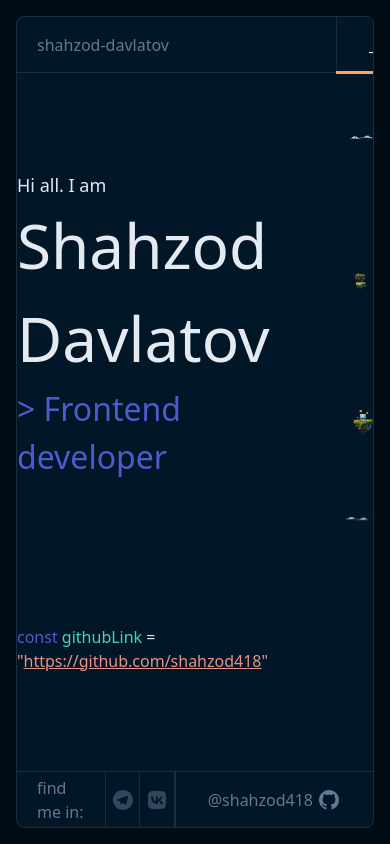
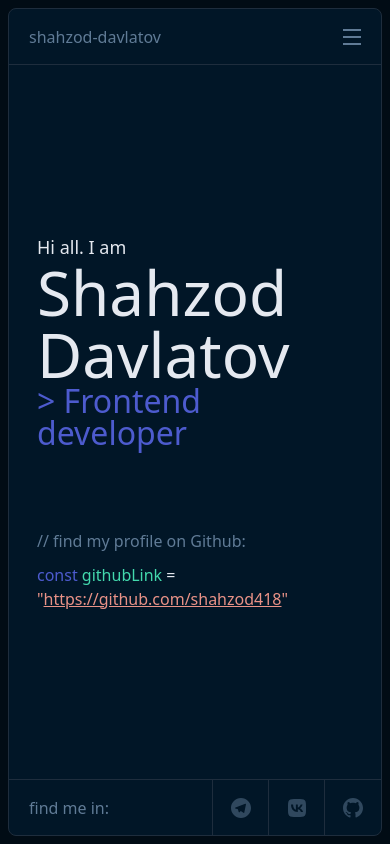
Before and after one commit to shahzod-davlatov/mysite, a Nuxt app: page / in a window 390 px wide. Built offline with nearby package versions, Linux system fonts and the light colour scheme.

Commit message:
Complete mobile home page

```diff
--- a/components/layout/Footer.vue
+++ b/components/layout/Footer.vue
@@ -4,7 +4,9 @@ import { TELEGRAM_LINK, VK_LINK, GITHUB_LINK } from '~/constants/links';
 
 <template>
   <div class="flex h-14 border-t border-line">
-    <div class="flex h-full items-center border-r border-line px-5">
+    <div
+      class="flex h-full grow items-center border-r border-line px-5 md:grow-0"
+    >
       <span class="text-label text-secondary">find me in:</span>
     </div>
     <LayoutLink
@@ -16,15 +18,24 @@ import { TELEGRAM_LINK, VK_LINK, GITHUB_LINK } from '~/constants/links';
         class="btn-social transition group-hover/telegram:opacity-100"
       />
     </LayoutLink>
-    <LayoutLink :to="VK_LINK" class="group/vk w-14 border-r" target="_blank">
+    <LayoutLink
+      :to="VK_LINK"
+      class="group/vk w-14 border-r"
+      target="_blank"
+    >
       <IconVk class="btn-social transition group-hover/vk:opacity-100" />
     </LayoutLink>
     <LayoutLink
       :to="GITHUB_LINK"
-      class="group ml-auto border-l px-8"
+      class="group/github w-14 md:ml-auto md:w-auto md:border-l md:px-8"
       target="_blank"
     >
-      <div class="flex h-full items-center group-hover:underline">
+      <IconGithub
+        class="btn-social transition group-hover/github:opacity-100 md:hidden"
+      />
+      <div
+        class="hidden h-full items-center group-hover/github:underline md:flex"
+      >
         <span>@shahzod418</span>
         <IconGithub class="btn-social ml-1 opacity-100" />
       </div>
--- a/components/layout/Header.vue
+++ b/components/layout/Header.vue
@@ -1,46 +1,29 @@
 <script setup lang="ts">
-import {
-  MAIN_PAGE_LINK,
-  ABOUT_ME_PAGE_LINK,
-  PROJECTS_PAGE_LINK,
-  CONTACT_ME_PAGE_LINK,
-} from '~/constants/links';
+const route = useRoute();
 
-const route = useRoute();
+const { headerLinks } = useHeaderLinks();
+
+const { isMobileOrTablet } = useDevice();
 </script>
 
 <template>
   <div class="flex h-14 border-b border-line">
-    <div class="flex h-full min-w-80 items-center border-r border-line pl-5">
-      <h1 class="text-label text-secondary">shahzod-davlatov</h1>
+    <div
+      class="relative flex h-full min-w-full items-center justify-between border-line px-5 md:min-w-80 md:border-r"
+    >
+      <h1 class="text-label text-secondary">
+        shahzod-davlatov
+      </h1>
+      <LayoutMobileMenu v-if="isMobileOrTablet" />
     </div>
     <LayoutLink
-      :active="route.fullPath === MAIN_PAGE_LINK"
-      :to="MAIN_PAGE_LINK"
-      class="border-r px-8"
+      v-for="{ path, title } in headerLinks"
+      :key="path"
+      :active="route.fullPath === path"
+      :to="path"
+      class="hidden border-r px-8 last:ml-auto last:border-l last:border-r-0 md:flex"
     >
-      _hello
-    </LayoutLink>
-    <LayoutLink
-      :active="route.fullPath === ABOUT_ME_PAGE_LINK"
-      :to="ABOUT_ME_PAGE_LINK"
-      class="border-r px-8"
-    >
-      _about-me
-    </LayoutLink>
-    <LayoutLink
-      :active="route.fullPath === PROJECTS_PAGE_LINK"
-      :to="PROJECTS_PAGE_LINK"
-      class="border-r px-8"
-    >
-      _projects
-    </LayoutLink>
-    <LayoutLink
-      :active="route.fullPath === CONTACT_ME_PAGE_LINK"
-      :to="CONTACT_ME_PAGE_LINK"
-      class="ml-auto border-l px-8"
-    >
-      _contact-me
+      {{ title }}
     </LayoutLink>
   </div>
 </template>
--- /dev/null
+++ b/components/layout/MobileMenu.vue
@@ -0,0 +1,67 @@
+<script setup lang="ts">
+const isOpen = ref(false);
+
+const { headerLinks } = useHeaderLinks();
+
+const router = useRouter();
+</script>
+
+<template>
+  <svg
+    v-if="!isOpen"
+    class="md:hidden"
+    height="16"
+    viewBox="0 0 18 16"
+    width="18"
+    @click="isOpen = true"
+  >
+    <path
+      d="M0 0H18V2H0V0ZM0 7H18V9H0V7ZM0 14H18V16H0V14Z"
+      fill="#607B96"
+    />
+  </svg>
+  <Teleport to="body">
+    <div
+      v-if="isOpen"
+      class="fixed z-10 h-dvh w-full bg-background p-2 md:p-4"
+    >
+      <div
+        class="flex h-full flex-col overflow-hidden rounded-lg border border-line bg-primary-light"
+      >
+        <div
+          class="flex h-14 items-center justify-between border-b border-line px-5"
+        >
+          <div class="text-label text-secondary">
+            shahzod-davlatov
+          </div>
+          <svg
+            v-if="isOpen"
+            class="md:hidden"
+            height="16"
+            viewBox="0 0 16 16"
+            width="16"
+            @click="isOpen = false"
+          >
+            <path
+              d="M8 6.2225L14.2225 0L16 1.7775L9.7775 8L16 14.2225L14.2225 16L8 9.7775L1.7775 16L0 14.2225L6.2225 8L0 1.7775L1.7775 0L8 6.2225Z"
+              fill="#607B96"
+            />
+          </svg>
+        </div>
+        <nav class="grow">
+          <div
+            v-for="{ path, title } in headerLinks"
+            :key="path"
+            class="flex h-14 items-center border-b border-line pl-4 text-label text-primary-white"
+            @click="
+              router.push(path);
+              isOpen = false;
+            "
+          >
+            {{ title }}
+          </div>
+        </nav>
+      </div>
+    </div>
+  </Teleport>
+</template>
--- /dev/null
+++ b/composables/useHeaderLinks.ts
@@ -0,0 +1,29 @@
+import {
+  MAIN_PAGE_LINK,
+  ABOUT_ME_PAGE_LINK,
+  PROJECTS_PAGE_LINK,
+  CONTACT_ME_PAGE_LINK,
+} from '~/constants/links';
+
+export const useHeaderLinks = () => {
+  const headerLinks = [
+    {
+      path: MAIN_PAGE_LINK,
+      title: '_hello',
+    },
+    {
+      path: ABOUT_ME_PAGE_LINK,
+      title: '_about-me',
+    },
+    {
+      path: PROJECTS_PAGE_LINK,
+      title: '_projects',
+    },
+    {
+      path: CONTACT_ME_PAGE_LINK,
+      title: '_contact-me',
+    },
+  ];
+
+  return { headerLinks };
+};
--- a/layouts/default.vue
+++ b/layouts/default.vue
@@ -1,5 +1,5 @@
 <template>
-  <div class="h-screen bg-background p-4 md:p-8">
+  <div class="h-dvh bg-background p-2 md:p-4">
     <div
       class="flex h-full flex-col overflow-hidden rounded-lg border border-line bg-primary-light"
     >
--- a/nuxt.config.ts
+++ b/nuxt.config.ts
@@ -12,5 +12,5 @@ export default defineNuxtConfig({
       autoprefixer: {},
     },
   },
-  modules: ['@nuxt/image'],
+  modules: ['@nuxt/image', '@vueuse/nuxt', '@nuxtjs/device'],
 });
--- a/package.json
+++ b/package.json
@@ -15,6 +15,8 @@
   "devDependencies": {
     "@nuxt/eslint-config": "^0.2.0",
     "@nuxt/image": "^1.3.0",
+    "@nuxtjs/device": "^3.1.1",
+    "@vueuse/nuxt": "^10.7.2",
     "autoprefixer": "^10.4.17",
     "eslint": "^8.56.0",
     "eslint-config-prettier": "^9.1.0",
--- a/pages/index.vue
+++ b/pages/index.vue
@@ -1,37 +1,57 @@
 <script setup lang="ts">
 import { GITHUB_LINK } from '~/constants/links';
+
+const { isMobile } = useDevice();
 </script>
 
 <template>
   <div class="flex h-full items-center justify-center gap-x-20">
-    <div>
-      <h4 class="text-body text-primary-white">Hi all. I am</h4>
-      <h2 class="text-headline text-primary-white">Shahzod Davlatov</h2>
-      <h3 class="text-subheadline text-secondary-blue">> Frontend developer</h3>
-      <p class="mt-36 text-primary-white text-label">
+    <div class="p-7">
+      <h4 class="text-body text-primary-white">
+        Hi all. I am
+      </h4>
+      <h2
+        class="text-headline leading-none text-primary-white md:leading-tight"
+      >
+        Shahzod Davlatov
+      </h2>
+      <h3 class="text-subheadline leading-none text-secondary-blue">
+        &gt; Frontend developer
+      </h3>
+      <p class="mt-20 text-secondary">
+        // find my profile on Github:
+      </p>
+      <p class="mt-2.5 text-label text-primary-white">
         <span class="text-secondary-blue">const </span>
         <span class="text-accent-green">githubLink</span> =
         <span class="text-accent-red">&quot;</span>
-        <span class="text-accent-red underline select-all">{{
+        <span class="select-all text-accent-red underline">{{
           GITHUB_LINK
         }}</span>
         <span class="text-accent-red">&quot;</span>
       </p>
     </div>
-    <div class="relative h-5/6 w-1/3">
+    <div
+      v-if="!isMobile"
+      class="relative hidden h-5/6 w-1/3 md:block"
+    >
       <NuxtImg
         class="absolute top-1/4 -translate-y-1/2"
         loading="lazy"
         src="/land-big.png"
       />
-      <NuxtImg class="absolute right-0" loading="lazy" src="/cloud-big.png" />
+      <NuxtImg
+        class="absolute right-0"
+        loading="lazy"
+        src="/cloud-big.png"
+      />
       <NuxtImg
         class="absolute left-1/2 top-1/2 z-10 -translate-x-1/2 -translate-y-1/2"
         loading="lazy"
         src="/computer.png"
       />
       <NuxtImg
-        class="absolute left-1/3 top-2/3 -translate-x-1/2 -translate-y-1/2"
+        class="absolute left-1/3 top-1/2 -translate-x-1/2 translate-y-1/3"
         loading="lazy"
         src="/cloud-small.png"
       />
```
Also changed, not shown: 1 other file (tests, documents, lock files or other folders).
